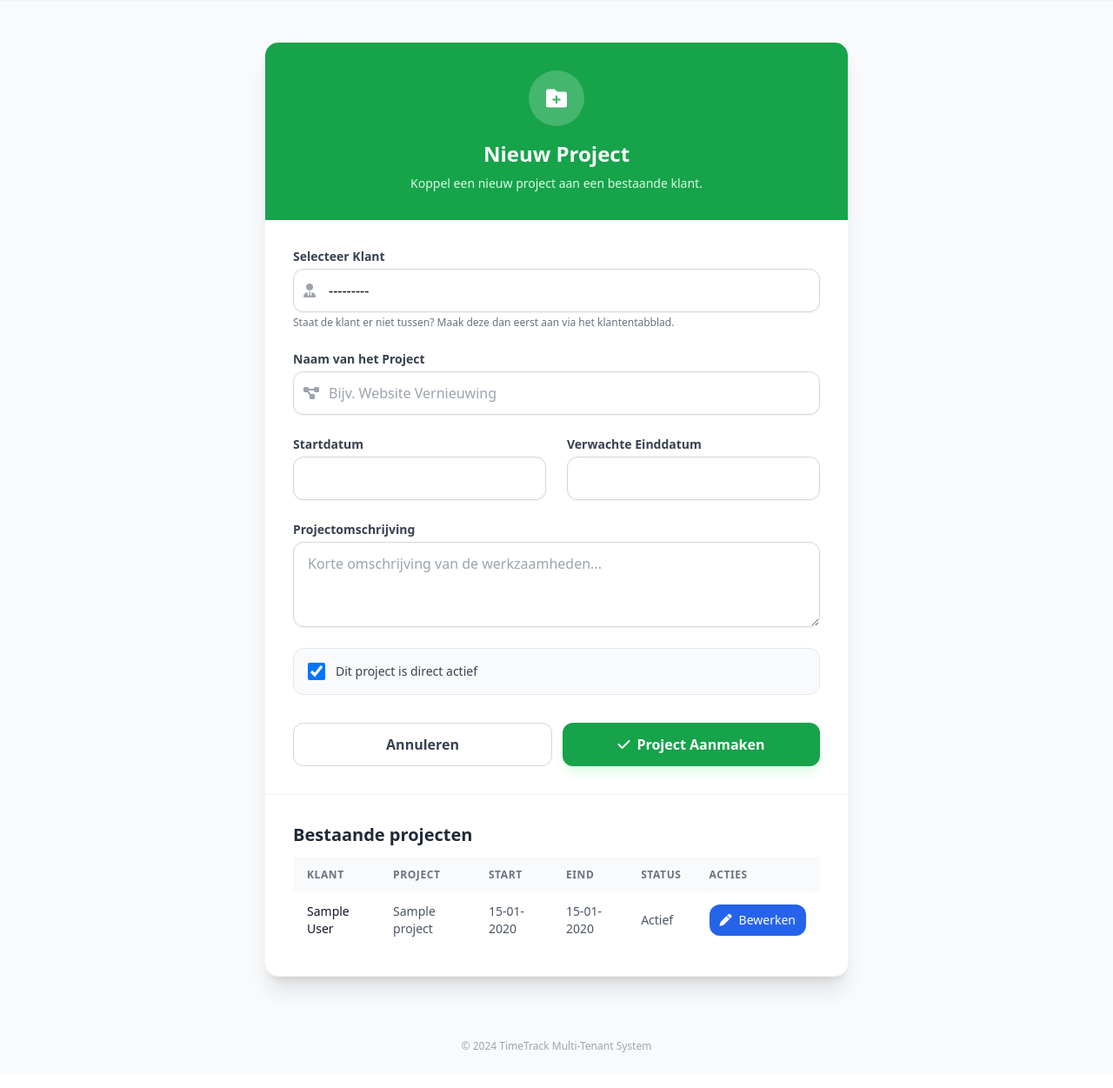
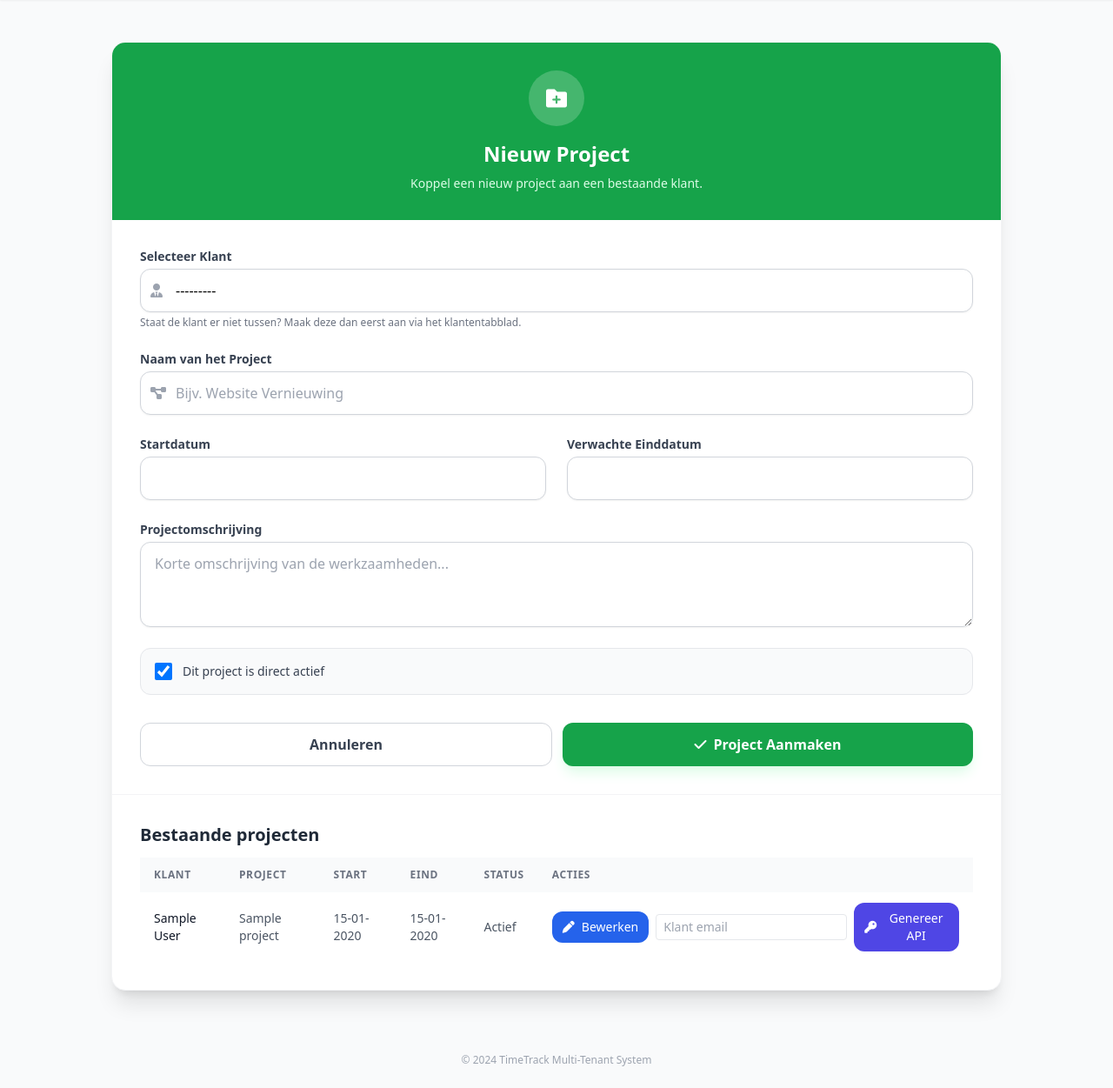
Before and after one commit to Geertvb1977/Time_registry_webversion, a Django app: page /project/new/ in a window 1280 px wide. Shown: the part 65-1316 px from the top of the page at 87% size. Before the commit the page ends 1275 px from the top, so only its background shows below. Run offline with Django 5.2, Linux system fonts and the light colour scheme; a user stored in the database is signed in; tables that the repository leaves empty hold one stand-in row (values such as "Sample post"); some libraries are stand-ins or nearby versions.

Commit message:
Create API + add APITokens and APITokensUsage to models + add generate API-key to Project_form.html

```diff
--- a/djangoproject/djangoproject/settings.py
+++ b/djangoproject/djangoproject/settings.py
@@ -136,6 +136,7 @@ STATIC_URL = '/static/'
 STATIC_ROOT = BASE_DIR / 'staticfiles'
 
 
+
 STATICFILES_DIRS = [
     BASE_DIR / "time_reg_web" / "static",
 ]
@@ -174,3 +175,7 @@ DEFAULT_FROM_EMAIL = 'Bedrijfsnaam <noreply@eventaflow.eu>'
 # Belangrijk voor Traefik/HTTPS links in de mail:
 USE_X_FORWARDED_HOST = True
 USE_X_FORWARDED_PORT = True
+
+# Application-level API key for automated actions (generate tokens programmatically)
+# Set this in your deployment environment as APP_API_KEY
+APP_API_KEY = os.environ.get('APP_API_KEY', '')
--- /dev/null
+++ b/djangoproject/djangoproject/templates/emails/api_token_email.txt
@@ -0,0 +1,5 @@
+Open the following link to access the project status API for project "{{ project.project_name }}":
+
+{{ url }}
+
+This link will allow access to the project status. If you did not request this, ignore this email.
--- a/djangoproject/time_reg_web/templates/dashboard/google_docs.html
+++ b/djangoproject/time_reg_web/templates/dashboard/google_docs.html
@@ -220,6 +220,7 @@
     <div class="flex-1 w-full bg-gray-100 relative">
         <iframe id="editor-iframe" src="{{ iframe_url }}" class="w-full h-full border-0" allow="autoplay"></iframe>
     </div>
+
 </div>
 {% endif %}
 
--- a/djangoproject/time_reg_web/templates/dashboard/project_form.html
+++ b/djangoproject/time_reg_web/templates/dashboard/project_form.html
@@ -26,7 +26,7 @@
     </nav>
 
     <main class="flex-grow flex items-center justify-center p-4 py-12">
-        <div class="max-w-2xl w-full bg-white rounded-2xl shadow-xl border border-gray-100 overflow-hidden">
+        <div class="max-w-5xl w-full bg-white rounded-2xl shadow-xl border border-gray-100 overflow-hidden">
             <!-- Header -->
             <div class="p-8 bg-green-600 text-white text-center">
                 <div class="inline-flex items-center justify-center w-16 h-16 bg-white/20 rounded-full mb-4">
@@ -125,9 +125,19 @@
                                     <td class="px-4 py-3 text-sm text-gray-600">{{ project.end_date|date:'d-m-Y'|default:'-' }}</td>
                                     <td class="px-4 py-3 text-sm text-gray-600">{% if project.is_active %}Actief{% else %}Inactief{% endif %}</td>
                                     <td class="px-4 py-3">
-                                        <a href="{% url 'eventaflow:project_edit' project.pk %}" class="inline-flex items-center px-3 py-2 text-sm font-medium bg-blue-600 text-white rounded-xl hover:bg-blue-700 transition-colors">
-                                            <i class="fas fa-pen mr-2"></i> Bewerken
-                                        </a>
+                                        <div class="flex items-center gap-2">
+                                            <a href="{% url 'eventaflow:project_edit' project.pk %}" class="inline-flex items-center px-3 py-2 text-sm font-medium bg-blue-600 text-white rounded-xl hover:bg-blue-700 transition-colors">
+                                                <i class="fas fa-pen mr-2"></i> Bewerken
+                                            </a>
+                                            <form method="POST" action="{% url 'eventaflow:generate_project_api_token' project.pk %}" class="inline-flex items-center">
+                                                {% csrf_token %}
+                                                <input type="email" name="email" required placeholder="Klant email" class="text-sm px-2 py-1 border rounded mr-2" />
+                                                <input type="hidden" name="single_use" value="true" />
+                                                <button type="submit" class="inline-flex items-center px-3 py-2 text-sm font-medium bg-indigo-600 text-white rounded-xl hover:bg-indigo-700 transition-colors">
+                                                    <i class="fas fa-key mr-2"></i> Genereer API
+                                                </button>
+                                            </form>
+                                        </div>
                                     </td>
                                 </tr>
                                 {% endfor %}
--- a/djangoproject/time_reg_web/urls.py
+++ b/djangoproject/time_reg_web/urls.py
@@ -26,4 +26,7 @@ urlpatterns = [
     path('google/settings/', views.google_settings_view, name='google_settings'),
     path('google/authorize/', views.google_authorize_start, name='google_authorize'),
     path('google/callback/', views.google_authorize_callback, name='google_callback'),
+    path('project/<int:project_id>/generate_api_token/', views.generate_project_api_token, name='generate_project_api_token'),
+    path('api/project_status/', views.api_project_status, name='api_project_status'),
+    path('api/generate_project_api_token/<int:project_id>/', views.generate_project_api_token_api, name='generate_project_api_token_api'),
 ]
--- a/djangoproject/time_reg_web/views.py
+++ b/djangoproject/time_reg_web/views.py
@@ -19,9 +19,12 @@ from django.contrib.auth.decorators import login_required
 from django.contrib.auth import logout, login
 from django.utils import timezone
 
-from django.http import HttpResponse, HttpResponseRedirect, HttpResponseBadRequest
+from django.http import HttpResponse, HttpResponseRedirect, HttpResponseBadRequest, JsonResponse, HttpResponseForbidden
 from django.urls import reverse_lazy, reverse
 from django.views.generic.base import RedirectView
+from django.core.mail import send_mail, EmailMultiAlternatives
+from django.template.loader import render_to_string
+from django.views.decorators.csrf import csrf_exempt
 
 from .models import UserProfile, Company, Divisies, GoogleDocument
 from .google_drive_service import GoogleDriveService
@@ -37,6 +40,8 @@ from .models import (
     Divisies,
     Milstones,
     GoogleDocument,
+    APIToken,
+    APITokenUsage,
 )
 from .mixins import TenantObjectMixin
 from .forms import RegistrationForm, TodoForm, DivisieForm, MilestoneForm
@@ -1220,7 +1225,7 @@ def view_document(request, doc_id):
     if document.file_type == 'document':
         embed_url = f"https://docs.google.com/document/d/{document.google_file_id}/edit?usp=embed_javascript"
     elif document.file_type == 'spreadsheet':
-        embed_url = f"https://docs.google.com/spreadsheets/d/{document.google_file_id}/edit?usp=embed_javascript"
+        embed_url = f"https://docs.google.com/spreadsheets/d/{document.google_file_id}/edit?usp=drivesdk&rm=minimal"
     else:
         # Voor PDFs en overige binaire bestanden gebruiken we de universele Google Drive previewer
         embed_url = f"https://drive.google.com/file/d/{document.google_file_id}/preview"
@@ -1362,6 +1367,200 @@ def google_authorize_callback(request):
     except Exception as e:
         messages.error(request, f"Fout tijdens de netwerkverbinding met Google: {e}")
         return redirect('eventaflow:dashboard/google_settings')
+
+
+@login_required
+def generate_project_api_token(request, project_id):
+    """Generate an API token for a project and email it to the provided address.
+
+    POST params: `email` (recipient), `single_use` (optional)
+    """
+    company = request.user.profile.company
+    if not company:
+        return HttpResponseBadRequest("No company")
+
+    # only company admins may generate tokens
+    if not (request.user.profile.is_company_admin or request.user.is_superuser):
+        return HttpResponseForbidden("Not allowed")
+
+    project = get_object_or_404(Project, id=project_id, company=company)
+    if request.method != 'POST':
+        return HttpResponseBadRequest('POST required')
+
+    recipient = request.POST.get('email')
+    single_use = request.POST.get('single_use', 'true').lower() in ('1','true','yes')
+    if not recipient:
+        return HttpResponseBadRequest('email required')
+
+    key = APIToken.generate_key()
+    token = APIToken.objects.create(
+        key=key,
+        project=project,
+        company=company,
+        created_by=request.user,
+        single_use=single_use,
+    )
+
+    # Build a one-click URL that contains the token as a query param
+    url = request.build_absolute_uri(reverse('eventaflow:api_project_status')) + f"?token={token.key}&project_id={project.id}"
+
+    subject = f"API toegang voor project {project.project_name}"
+    # Render plaintext and HTML email with a button
+    plaintext = render_to_string('emails/api_token_email.txt', {'url': url, 'project': project})
+    html_content = render_to_string('emails/api_token_email.html', {'url': url, 'project': project})
+    msg = EmailMultiAlternatives(subject, plaintext, None, [recipient])
+    msg.attach_alternative(html_content, "text/html")
+    try:
+        msg.send(fail_silently=True)
+    except Exception:
+        logger.exception('Failed to send API token email')
+
+    return JsonResponse({'status': 'ok', 'token': token.key})
+
+
+def _get_token_from_request(request):
+    # Try header Authorization: Token <key>
+    auth = request.META.get('HTTP_AUTHORIZATION', '')
+    if auth.startswith('Token '):
+        return auth.split(' ',1)[1].strip()
+    # fallback to query param
+    return request.GET.get('token') or request.POST.get('token')
+
+
+def api_project_status(request):
+    """Return project status as JSON when a valid token is supplied.
+
+    Accepts token via `Authorization: Token <key>` header or `?token=` query param.
+    """
+    token_key = _get_token_from_request(request)
+    project_id = request.GET.get('project_id') or request.POST.get('project_id')
+    if not token_key or not project_id:
+        return HttpResponseForbidden('token and project_id required')
+
+    try:
+        token = APIToken.objects.get(key=token_key, is_active=True)
+    except APIToken.DoesNotExist:
+        return HttpResponseForbidden('invalid token')
+
+    # check expiry
+    if token.expires_at and timezone.now() > token.expires_at:
+        return HttpResponseForbidden('token expired')
+
+    if str(token.project.id) != str(project_id):
+        return HttpResponseForbidden('project mismatch')
+
+    project = token.project
+
+    # Build a simple status payload
+    time_entries = TimeRegistry.objects.filter(project=project).order_by('-start_time')[:20]
+    entries = [
+        {
+            'user': t.user.username,
+            'start_time': t.start_time.isoformat(),
+            'end_time': t.end_time.isoformat() if t.end_time else None,
+            'description': t.description,
+        }
+        for t in time_entries
+    ]
+
+    payload = {
+        'project': {
+            'id': project.id,
+            'name': project.project_name,
+            'description': project.project_description,
+            'is_active': project.is_active,
+        },
+        'recent_time_entries': entries,
+    }
+
+    # record usage
+    try:
+        remote_ip = request.META.get('HTTP_X_FORWARDED_FOR', request.META.get('REMOTE_ADDR'))
+        user_agent = request.META.get('HTTP_USER_AGENT', '')
+        APITokenUsage.objects.create(token=token, remote_ip=remote_ip, user_agent=user_agent)
+    except Exception:
+        logger.exception('Failed to record token usage')
+
+    # include todos and milestones for the project
+    todos_qs = Todo.objects.filter(project_id=project).order_by('-created_at')[:50]
+    milestones_qs = Milstones.objects.filter(project=project).order_by('-due_date')[:50]
+
+    payload['todos'] = [
+        {
+            'id': t.id,
+            'title': t.title,
+            'description': t.description,
+            'is_completed': t.is_completed,
+            'due_date': t.due_date.isoformat() if t.due_date else None,
+        }
+        for t in todos_qs
+    ]
+
+    payload['milestones'] = [
+        {
+            'id': m.id,
+            'title': m.title,
+            'description': m.description,
+            'is_completed': m.is_completed,
+            'due_date': m.due_date.isoformat() if m.due_date else None,
+        }
+        for m in milestones_qs
+    ]
+
+    # mark token used if single-use
+    token.mark_used()
+
+    return JsonResponse(payload)
+
+
+
+@csrf_exempt
+def generate_project_api_token_api(request, project_id):
+    """Programmatic endpoint to generate an API token for a project.
+
+    Protects with an application API key sent via header `X-APP-API-KEY` or
+    query param `api_key`. Does not require CSRF.
+    """
+    from django.conf import settings
+
+    # Check API key
+    header_key = request.META.get('HTTP_X_APP_API_KEY')
+    api_key = header_key or request.GET.get('api_key') or request.POST.get('api_key')
+    if not api_key or api_key != getattr(settings, 'APP_API_KEY', ''):
+        return HttpResponseForbidden('invalid api key')
+
+    # Only POST allowed
+    if request.method != 'POST':
+        return HttpResponseBadRequest('POST required')
+
+    recipient = request.POST.get('email') or request.GET.get('email')
+    single_use = (request.POST.get('single_use') or request.GET.get('single_use') or 'true').lower() in ('1','true','yes')
+    if not recipient:
+        return HttpResponseBadRequest('email required')
+
+    project = get_object_or_404(Project, id=project_id)
+
+    key = APIToken.generate_key()
+    token = APIToken.objects.create(
+        key=key,
+        project=project,
+        company=project.company,
+        created_by=None,
+        single_use=single_use,
+    )
+
+    url = request.build_absolute_uri(reverse('eventaflow:api_project_status')) + f"?token={token.key}&project_id={project.id}"
+    subject = f"API toegang voor project {project.project_name}"
+    plaintext = render_to_string('emails/api_token_email.txt', {'url': url, 'project': project})
+    html_content = render_to_string('emails/api_token_email.html', {'url': url, 'project': project})
+    msg = EmailMultiAlternatives(subject, plaintext, None, [recipient])
+    msg.attach_alternative(html_content, "text/html")
+    try:
+        msg.send(fail_silently=True)
+    except Exception:
+        logger.exception('Failed to send API token email (api)')
+
+    return JsonResponse({'status': 'ok', 'token': token.key})
 
 
 class CompanyDetailView(LoginRequiredMixin, View):
--- a/docker-compose.yml
+++ b/docker-compose.yml
@@ -4,6 +4,8 @@
 services:
   web:
     build: .
+    volumes:
+      - ./static:/app/static
     ports:
       - "8000:8000"
     env_file:
```
Also changed, not shown: djangoproject/djangoproject/templates/emails/api_token_email.html (added, +24 -0 lines), djangoproject/time_reg_web/models.py (+41 -0 lines), djangoproject/time_reg_web/migrations/0012_apitoken.py (added), djangoproject/time_reg_web/migrations/0013_apitokenusage.py (added).
